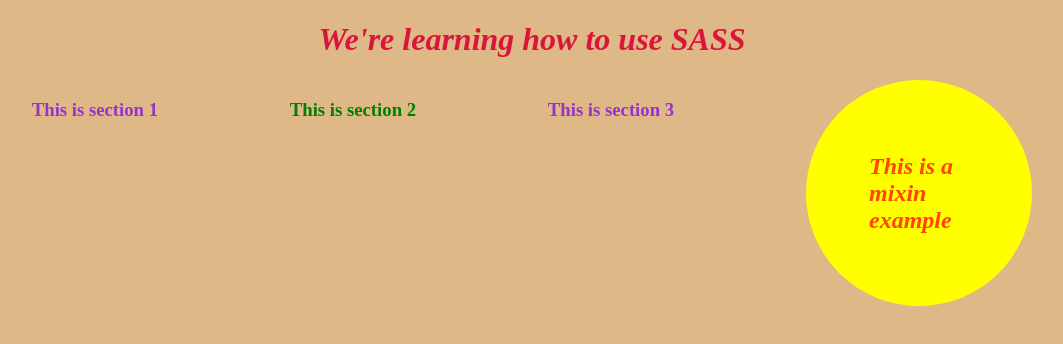
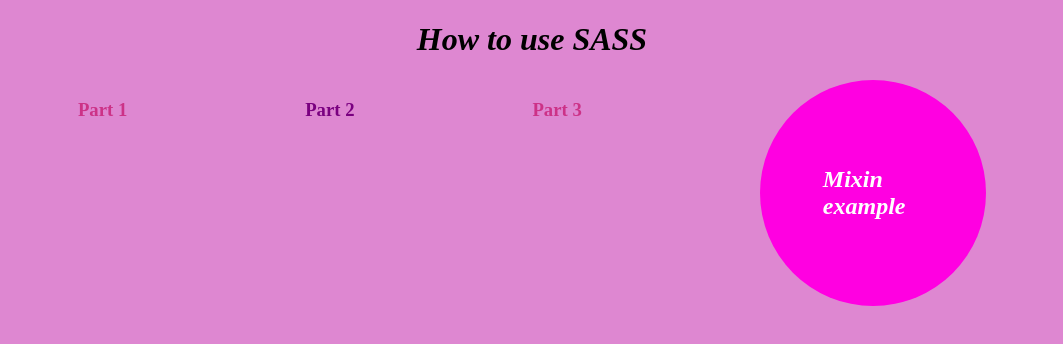
Before and after one commit to Madelainepereira/mixin_sass, a website: page index.html in a window 1280 px wide. Shown: the whole page, without its empty margins (108-1171 px from the left). Drawn offline with Linux system fonts and the light colour scheme.

Commit message:
workshopSass

```diff
--- a/index.html
+++ b/index.html
@@ -5,24 +5,24 @@
         <meta http-equiv="X-UA-Compatible" content="IE=edge">
         <meta name="viewport" content="width=device-width, initial-scale=1.0">
         <link rel="stylesheet" href="./public/css/styles.css">
-        <title>Learning SASS</title>
+        <title>Workshop Sass</title>
     </head>
     <body>
         <header>
-            <h1>We're learning how to use SASS</h1>
+            <h1>How to use SASS</h1>
         </header>
 
         <main>
             <section id="section-one">
-                <h3>This is section 1</h3>
+                <h3>Part 1</h3>
             </section>
             <section id="section-two">
-                <h3>This is section 2</h3>
+                <h3>Part 2</h3>
             </section>
             <section id="section-three">
-                <h3>This is section 3</h3>
+                <h3>Part 3</h3>
             </section>
-            <section id="mixin-example">This is a mixin example</section>
+            <section id="mixin-example">Mixin example</section>
         </main>
     </body>
 </html>
--- a/public/css/styles.css
+++ b/public/css/styles.css
@@ -2,17 +2,17 @@
   display: flex;
   flex-direction: row;
   justify-content: space-evenly;
-  color: darkorchid;
+  color: rgb(204, 50, 135);
 }
 main #section-two {
-  color: green;
+  color: rgb(122, 0, 128);
 }
 
 body {
-  background-color: burlywood;
+  background-color: rgb(222, 135, 209);
 }
 body header {
-  color: crimson;
+  color: rgb(0, 0, 0);
   width: 100%;
 }
 body header h1 {
@@ -23,8 +23,8 @@
   border-radius: 50%;
   height: 100px;
   width: 100px;
-  background-color: yellow;
-  color: orangered;
+  background-color: rgb(255, 0, 225);
+  color: rgb(255, 255, 255);
   padding: 5%;
   font-size: 1.5em;
   font-style: italic;
```
